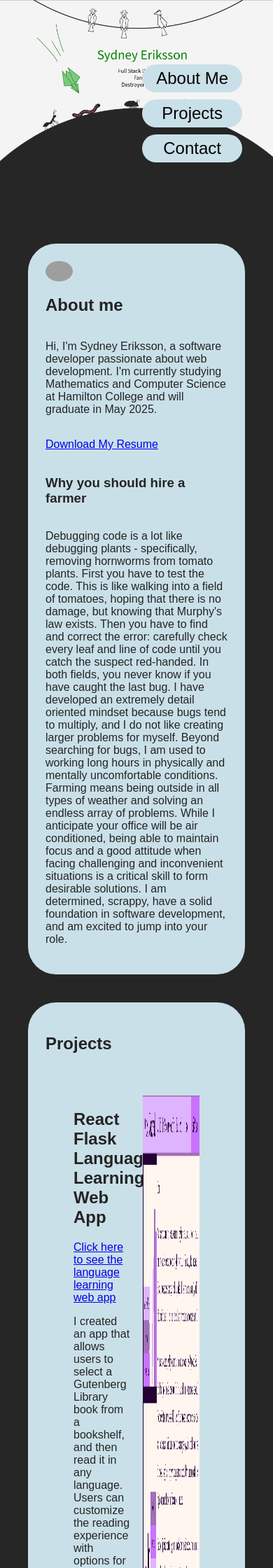
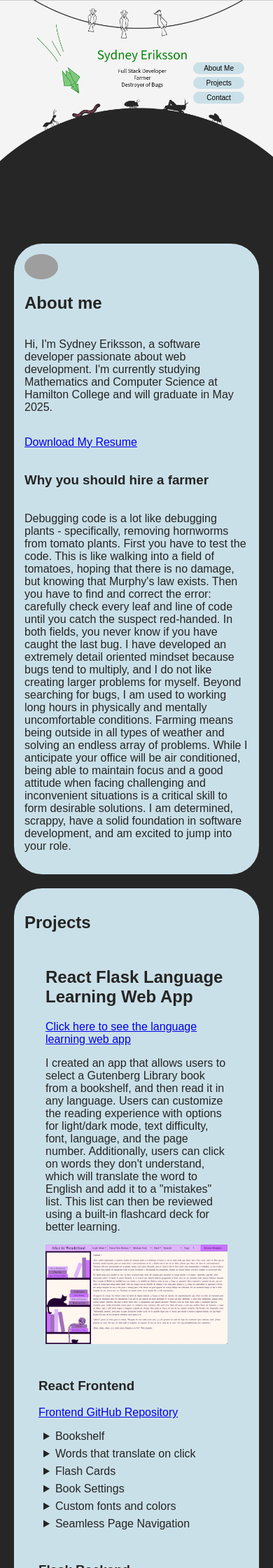
Before and after one commit to sydneyeriksson/sydneyeriksson.github.io, a Jekyll site: the page built from index.md, in a window 390 px wide. Shown: the top 2240 px of the page at 70% size. Built offline with Jekyll 4.4.1, drawn with Linux system fonts in a browser that asks for light colours; our own code applies the rules of GitHub Pages for plain Markdown files; grey boxes are pictures that could not be loaded.

Commit message:
phone view updated

```diff
--- a/_layouts/default.html
+++ b/_layouts/default.html
@@ -113,6 +113,67 @@
       details {
         margin: 7px;
       }
+      @media (max-width: 768px) {
+        .navigation-container {
+          position: absolute;
+          top: 35%;
+          right: 10%;
+          display: flex;
+          flex-direction: column;
+        }
+        .navigation-button {
+          display: inline-block; /* or inline */
+          padding: 3px 5px;
+          align-items: center;
+          justify-content: center;
+          text-align: center;
+          margin: 2px;
+          border-radius: 10px;
+          background-color: rgb(202, 224, 232);
+          font-size: x-small;
+          color: black;
+        }
+        .text-and-image {
+          display: block; /* Stack items vertically */
+          justify-content: space-between;
+        }
+        .project-container {
+          padding: 10px;
+        }
+        .text-container {
+          width: 100%;
+        }
+        .word_translate_img {
+          display: flex;
+          flex-direction: column;
+          justify-content: space-between;
+          width: 100%;
+          gap: 20px;
+        }
+        .custom_text_img {
+          display: flex;
+          flex-direction: column;
+          justify-content: space-between;
+          width: 100%;
+          gap: 20px;
+        }
+        .intro-container {
+          width: 100%;
+        }
+        .section-container {
+          position: relative;
+          display: flex;
+          flex-direction: column;
+          box-sizing: border-box;
+          background-color: rgb(202, 224, 232);
+          color: rgb(36, 36, 36);
+          margin: 20px;
+          border-radius: 40px;
+          align-items: left;
+          justify-content: center;
+          padding: 15px;
+        }
+      }
     </style>
   </head>
   <body>
@@ -201,11 +262,12 @@
                 flashcard deck for better learning.
               </p>
             </div>
-            <img
-              src="../docs/assets/language_app_overview.png"
-              alt="language_app_overview"
-              width="45%"
-            />
+            <div class="custom_text_img">
+              <img
+                src="../docs/assets/language_app_overview.png"
+                alt="language_app_overview"
+              />
+            </div>
           </div>
           <div class="project-container">
             <h3>React Frontend</h3>
```
